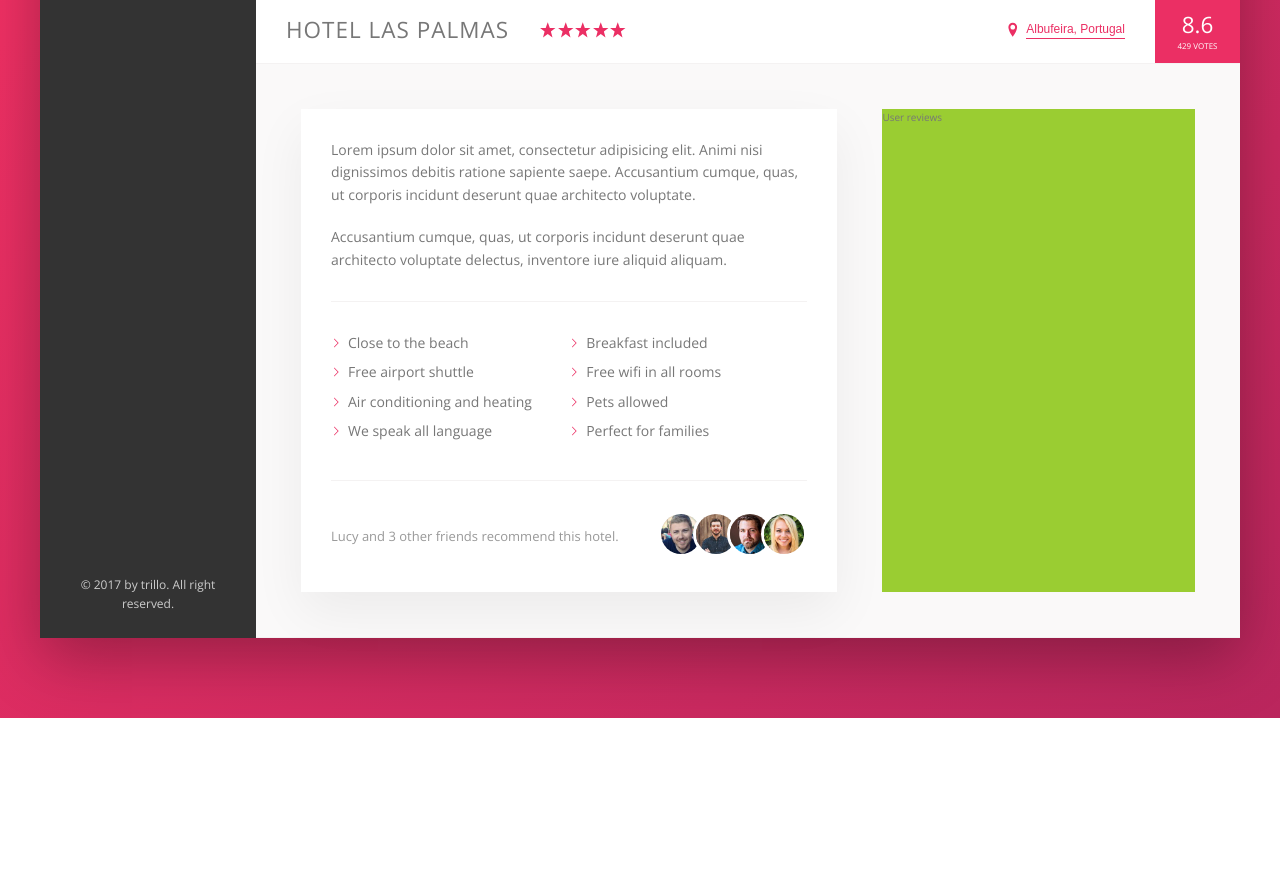
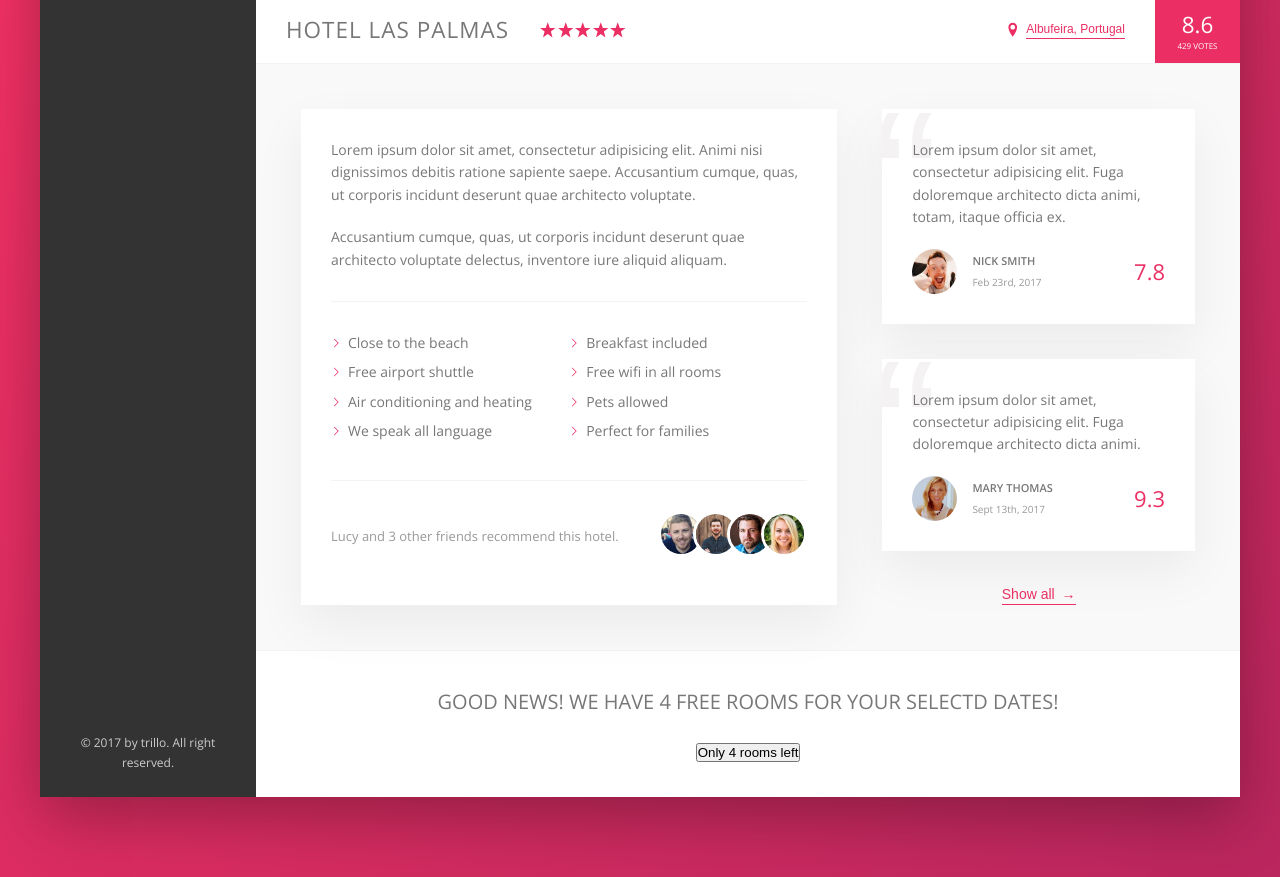
Before and after one commit to KalyyanDeka/trillo, a website: page index.html in a window 1280 px wide. Shown: the part 538-1415 px from the top of the page. Before the commit the page ends 1256 px from the top, so only its background shows below. Drawn offline with nearby package versions, Linux system fonts and the light colour scheme.

Commit message:
stating the cta section

```diff
--- a/index.html
+++ b/index.html
@@ -175,10 +175,53 @@
                         </div>
 
                         <div class="user-reviews">
-                            User reviews
+                            <figure class="review">
+                                <blockquote class="review__text">
+                                    Lorem ipsum dolor sit amet, consectetur adipisicing elit.
+                                    Fuga doloremque architecto dicta animi, totam, itaque officia ex.
+                                </blockquote>
+                                <figcaption class="review__user">
+                                    <img src="img/user-1.jpg" alt="User 1" class="review__photo">
+                                    <div class="review__user-box">
+                                        <p class="review__user-name">Nick Smith</p>
+                                        <p class="review__user-date">Feb 23rd, 2017</p>
+                                    </div>
+                                    <div class="review__rating">7.8</div>
+                                </figcaption>
+                            </figure>
+
+                            <figure class="review">
+                                <blockquote class="review__text">
+                                    Lorem ipsum dolor sit amet, consectetur adipisicing elit.
+                                    Fuga doloremque architecto dicta animi.
+                                </blockquote>
+                                <figcaption class="review__user">
+                                    <img src="img/user-2.jpg" alt="User 2" class="review__photo">
+                                    <div class="review__user-box">
+                                        <p class="review__user-name">Mary Thomas</p>
+                                        <p class="review__user-date">Sept 13th, 2017</p>
+                                    </div>
+                                    <div class="review__rating">9.3</div>
+                                </figcaption>
+                            </figure>
+
+                            <button class="btn-inline">Show all <span>&rarr;</span></button>
                         </div>
+
+
+
+                    </div>
+                    <div class="cta">
+                        <h2 class="cta__book-now">
+                            Good news! We have 4 free rooms for your selectd dates!
+                        </h2>
+
+                        <button class="btn">
+                            Only 4 rooms left
+                        </button>
                     </div>
                 </main>
+
             </div>
         </div>
     </body>
--- a/sass/_components.scss
+++ b/sass/_components.scss
@@ -282,8 +282,17 @@
     cursor: pointer;
     transition: all .2s;
 
+    & span {
+        margin-left: 3px;
+        transition: margin-left .2s;
+    }
+
     &:hover {
         color: var(--color-grey-dark-1);
+
+        span {
+            margin-left: 8px;
+        }
     }
 
     &:focus {
@@ -386,3 +395,84 @@
         }
     }
 }
+
+/////////////////////////////////////////////////
+////// REVIEWS
+
+.review {
+    background-color: #fff;
+    box-shadow: var(--shadow-light);
+    padding: 3rem;
+    margin-bottom: 3.5rem;
+    position: relative;
+    overflow: hidden;
+
+    &__text {
+        margin-bottom: 2rem;
+        z-index: 10;
+        position: relative;
+    }
+
+    &__user {
+        display: flex;
+        align-items: center;
+    }
+
+    &__photo {
+        height: 4.5rem;
+        width: 4.5rem;
+        border-radius: 50%;
+        margin-right: 1.5rem;
+    }
+
+    &__user-box {
+        margin-right: auto;
+    }
+
+    &__user-name {
+        font-size: 1.1rem;
+        font-weight: 600;
+        text-transform: uppercase;
+        margin-bottom: .4rem;
+    }
+
+    &__user-date {
+        font-size: 1rem;
+        color: var(--color-grey-dark-3);
+    }
+
+    &__rating {
+        color: var(--color-primary);
+        font-size: 2.2rem;
+        font-weight: 300;
+    }
+
+    &::before {
+        content: "\201C";
+        position: absolute;
+        top: -2.75rem;
+        left: -1rem;
+        line-height: 1;
+        font-size: 20rem;
+        color: var(--color-grey-light-2);
+        font-family: sans-serif;
+        z-index: 1;
+    }
+}
+
+/////////////////////////////////////////////////
+////// CALL TO ACTION
+
+.cta {
+    padding: 3.5rem 0;
+    text-align: center;
+
+    &__book-now {
+        font-size: 2rem;
+        font-weight: 300;
+        text-transform: uppercase;
+        margin-bottom: 2.5rem;
+    }
+
+
+}
--- a/sass/_layout.scss
+++ b/sass/_layout.scss
@@ -38,6 +38,7 @@
 }
 
 .detail {
+    font-size: 1.4rem;
     display: flex;
     padding: 4.5rem;
     background-color: var(--color-grey-light-1);
@@ -45,7 +46,6 @@
 }
 
 .description {
-    font-size: 1.4rem;
     background-color: #fff;
     box-shadow: var(--shadow-light);
     padding: 3rem;
@@ -54,6 +54,9 @@
 }
 
 .user-reviews {
-    background-color: yellowgreen;
     flex: 1;
+
+    display: flex;
+    flex-direction: column;
+    align-items: center;
 }
```
Also changed, not shown: css/style.css.
